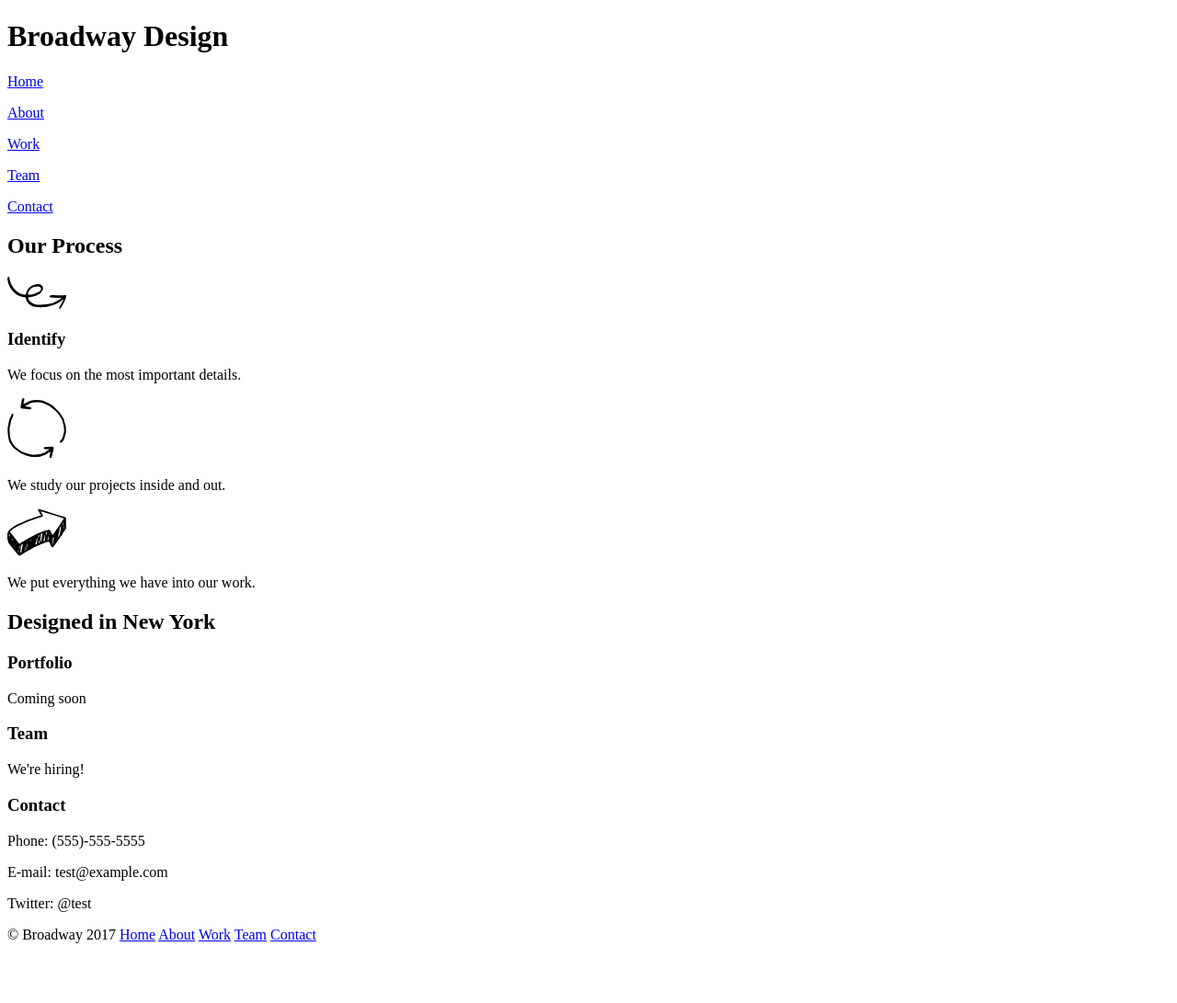
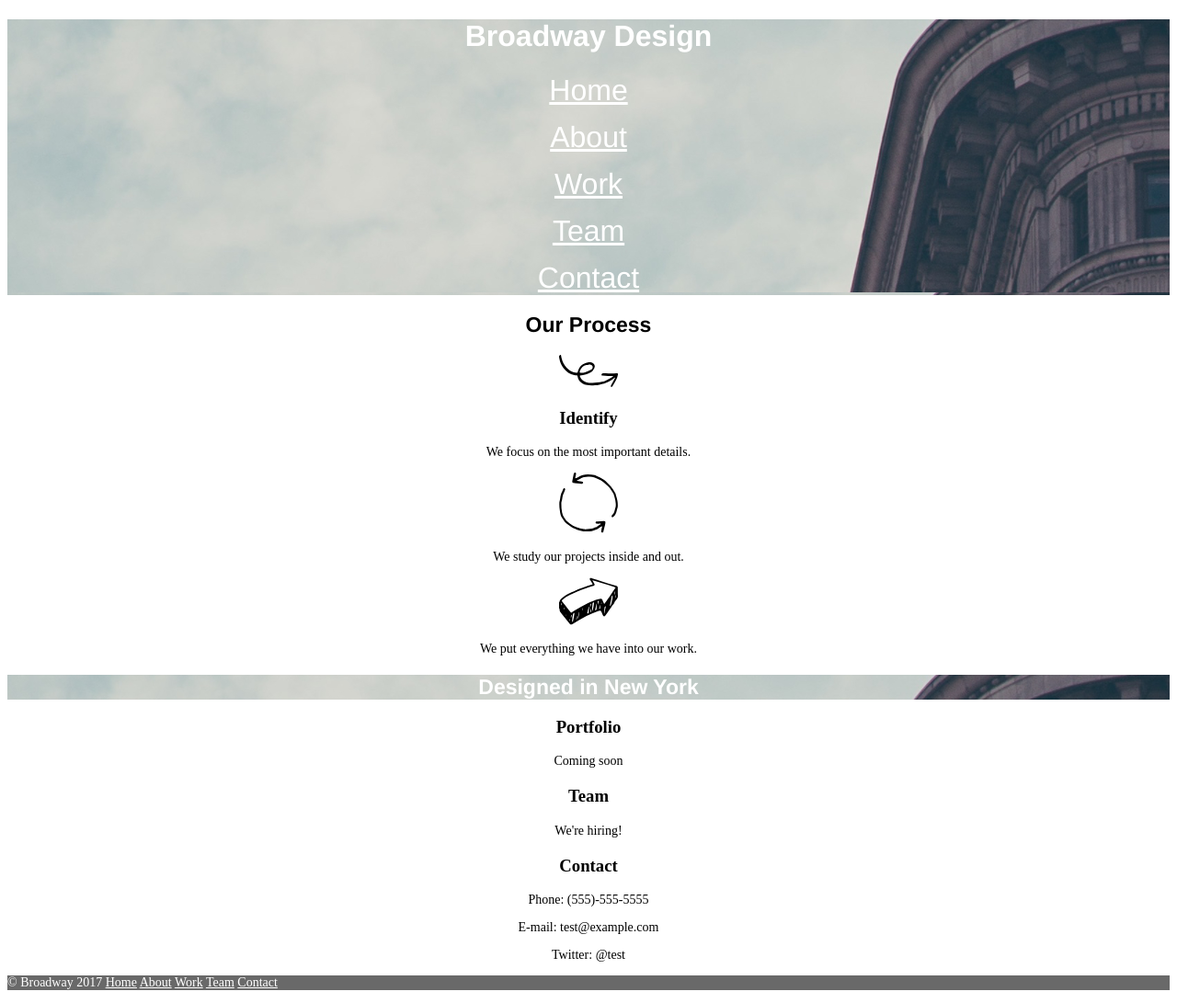
Before and after one commit to MichalSindlar/BroadwayDesign, a plain HTML site: page index.html in a window 1280 px wide. Shown: the whole page at 92% size. Before the commit the page ends 1042 px from the top, so only its background shows below. Drawn offline with Linux system fonts and the light colour scheme; files whose address does not match are found by name.

Commit message:
adding css styling and finishing all tasks

```diff
--- a/index.html
+++ b/index.html
@@ -47,11 +47,11 @@
       </div>
       <div class="footer">
         <p>© Broadway 2017
-            <a class="link" href="#home">Home</a>
-            <a class="link" href="#about">About</a>
-            <a class="link" href="#work">Work</a>
-            <a class="link" href="#team">Team</a>
-            <a class="link" href="#contact">Contact</a>
+            <a class="footer" href="#home">Home</a>
+            <a class="footer" href="#about">About</a>
+            <a class="footer" href="#work">Work</a>
+            <a class="footer" href="#team">Team</a>
+            <a class="footer" href="#contact">Contact</a>
         </p>
       </div>
   </body>
--- a/resources/css/index.css
+++ b/resources/css/index.css
@@ -0,0 +1,52 @@
+div.intro {
+  background-image: url("file:///Users/Michal/Documents/projects/BroadwayDesign/resources/images/the-flatiron-building.png");
+  text-align: center;
+}
+
+h1 {
+  font-family: Helvetica;
+  font.size: 70px;
+  font.weight: bold;
+  color: white;
+}
+
+a.link {
+  font-family: Helvetica;
+  font-size: 32px;
+  font-weight; bold;
+  color: white;
+}
+
+div.body {
+  text-align: center;
+}
+
+h2 {
+  font-family: Helvetica;
+  font-size: 23px;
+  font-weight: bold;
+}
+
+p {
+  font.family: Helvetica;
+  font-size: 14PX;
+}
+
+#extra {
+  font-family: Helvetica;
+  font-size: 23px;
+  font-weight: bold;
+  color: white;
+  background-image: url("file:///Users/Michal/Documents/projects/BroadwayDesign/resources/images/the-flatiron-building.png");
+}
+
+div.footer {
+  font-family: Helvetica
+  font-size: 11px;
+  color: white;
+  background-color: dimgray;
+}
+
+a.footer {
+  color: white;
+}
```
Also changed, not shown: 2 other files.
